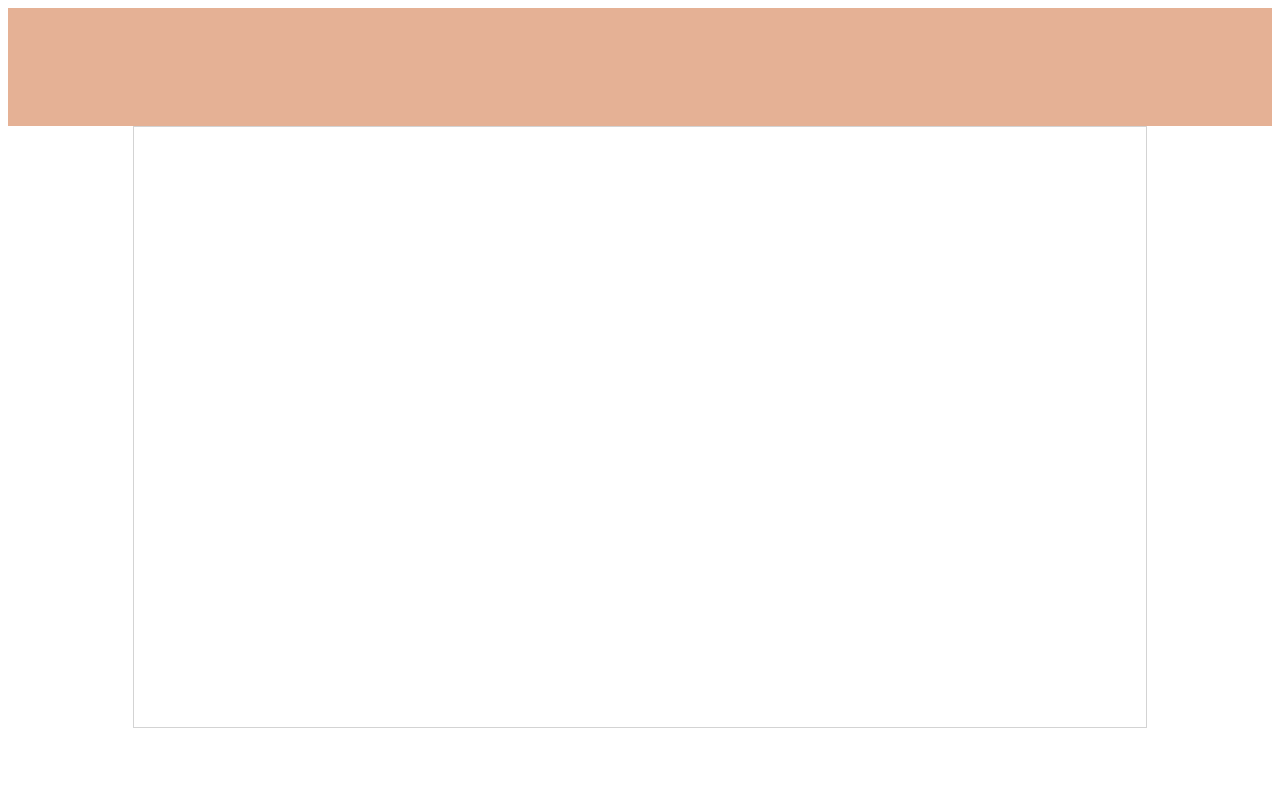
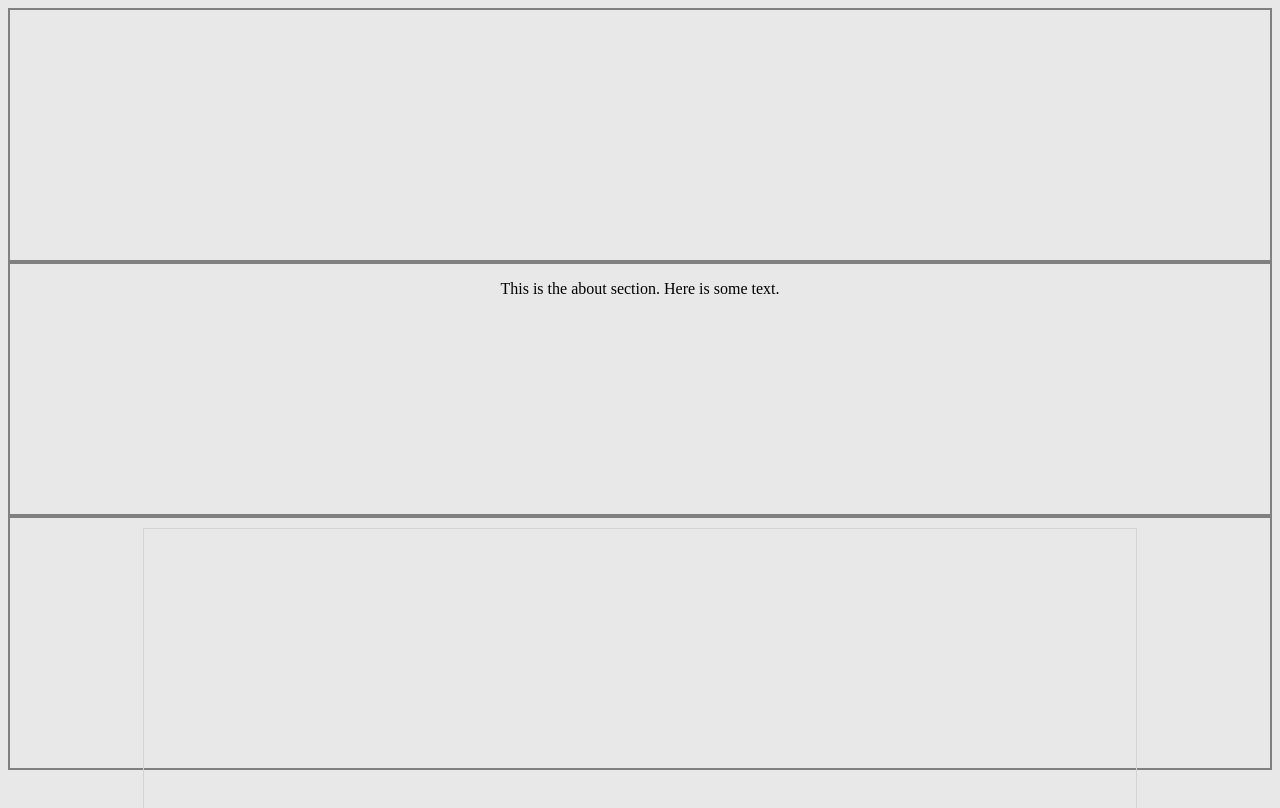
Before and after one commit to galexj9/MITH-Verovio, a plain HTML site: page index.html in a window 1280 px wide. Shown: the top 808 px of the page. Drawn offline with Linux system fonts and the light colour scheme.

Commit message:
created sections

```diff
--- a/index.html
+++ b/index.html
@@ -7,15 +7,21 @@
 </head>
 
 <body>
-  <div id="header"></div>
+  <section id="header">
 
+  </section>
 
+  <section id="about">
+    <p>
+      This is the about section. Here is some text.
+    </p>
+  </section>
 
-  <!-- Verovio Viewer -->
-  <div class="panel-body">
-    <div id="app" class="panel"></div>
-  </div>
-
+  <section id="Verovio Viewer">
+    <div class="panel-body">
+      <div id="app" class="panel"></div>
+    </div>
+  </section>
 
 </body>
 
--- a/style.css
+++ b/style.css
@@ -1,9 +1,14 @@
 
 
-#header {
+.header {
   background-color: #e5b195;
   width: 100%;
   height: 15%
+}
+
+.panel-body {
+  text-align: center;
+  padding: 10px;
 }
 
 #app {
@@ -14,6 +19,17 @@
   display: inline-block;
 }
 
-.panel-body {
+section {
+  min-height: 250px;
+  height: 25%;
+  background-color: #e8e8e8;
+  border: 2px solid gray;
   text-align: center;
+
 }
+
+body {
+  background-color: #e8e8e8;
+  font-family: serif;
+
+}
```
